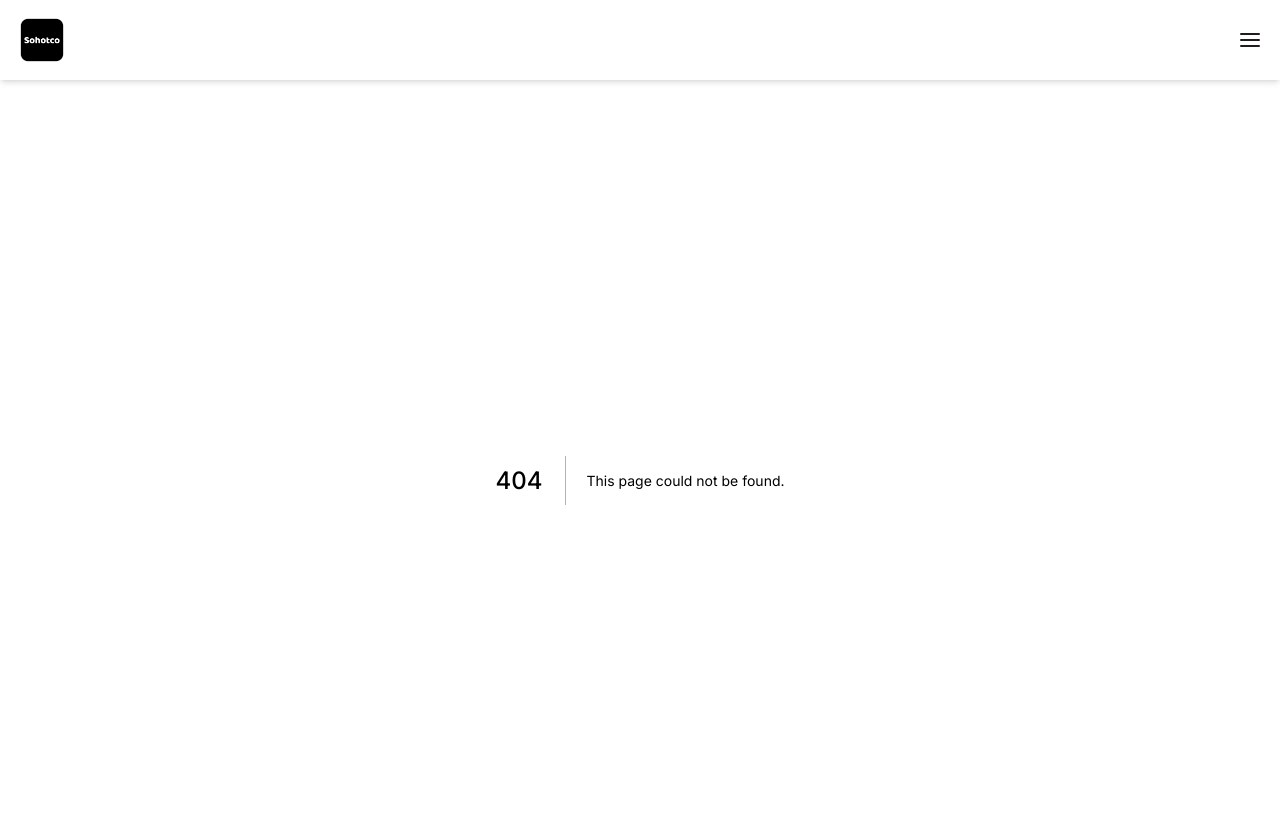
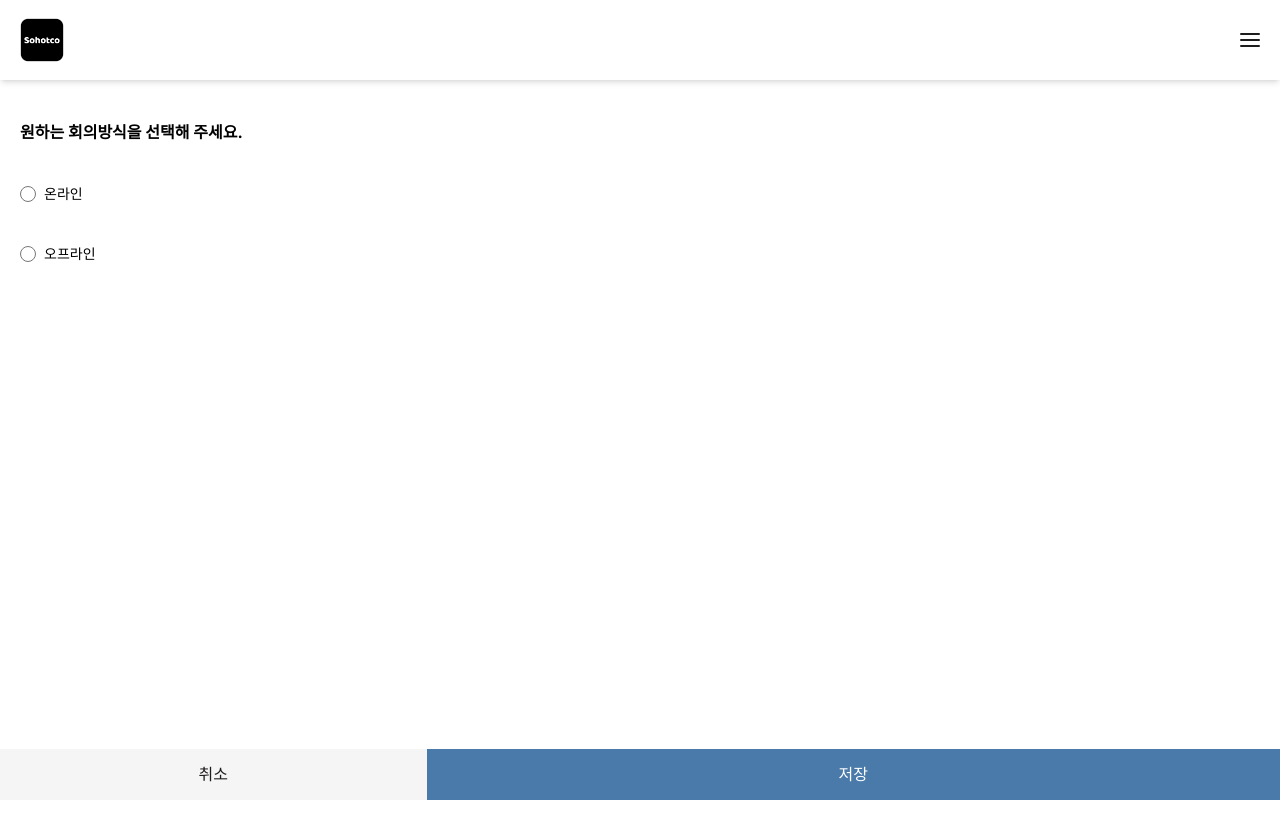
Before and after one commit to sohotco-people/sohotco-frontend, a Next.js app: page /user/meetingType in a window 1280 px wide. Before the commit this address had no page. Shown: the top 838 px of the page. After the commit the page ends 800 px from the top, so only its background shows below. Built offline with nearby package versions, Linux system fonts and the light colour scheme.

Commit message:
feat: 미팅방식 페이지

```diff
--- a/src/components/atoms/checkbox.tsx
+++ b/src/components/atoms/checkbox.tsx
@@ -1,15 +1,17 @@
+import { ChangeEventHandler } from "react"
 
 interface Props {
     value: string
     title: string
+    onChange: ChangeEventHandler
 }
 
-const CheckBox: React.FC<Props> = ({ value, title }) => {
+const CheckBox: React.FC<Props> = ({ value, title, onChange }) => {
     let id = `check-${value}`
 
     return (
-        <div className="flex items-center mb-1">
-            <input type="checkbox" id={id} value={value} className="w-4 h-4 text-blue-600 rounded focus:ring-blue-500" />
+        <div className="flex items-center mb-10">
+            <input type="checkbox" id={id} value={value} className="w-4 h-4 text-blue-600 rounded focus:ring-blue-500" onChange={onChange} />
             <label htmlFor={id} className="ml-2 text-sm font-medium">{title}</label>
         </div>
     )
--- a/src/components/atoms/radio.tsx
+++ b/src/components/atoms/radio.tsx
@@ -1,17 +1,19 @@
+import { ChangeEventHandler } from "react"
 
 interface Props {
     name: string
     value: string
     title: string
+    onChange: ChangeEventHandler
 }
 
-const Radio: React.FC<Props> = ({ name, title, value }) => {
+const Radio: React.FC<Props> = ({ name, title, value, onChange }) => {
 
     let id = `radio-${value}`
 
     return (
-        <div className="flex items-center mb-1">
-            <input type="radio" id={id} name={name} value={value} className="w-4 h-4 text-blue-600 rounded focus:ring-blue-500" />
+        <div className="flex items-center mb-10">
+            <input type="radio" id={id} name={name} value={value} className="w-4 h-4 text-blue-600 rounded focus:ring-blue-500" onChange={onChange} />
             <label htmlFor={id} className="ml-2 text-sm font-medium">{title}</label>
         </div>
     )
--- /dev/null
+++ b/src/components/molcules/locationChecks.tsx
@@ -0,0 +1,29 @@
+import CheckBox from "@atoms/checkbox"
+import { ChangeEventHandler } from "react"
+
+interface Props {
+    onChange: ChangeEventHandler
+}
+
+const LocationChecks: React.FC<Props> = ({ onChange }) => {
+
+    const location = [
+        { title: '강남', value: 'gn' },
+        { title: '마포', value: 'mp' },
+        { title: '서초', value: 'sc' },
+        { title: '관악', value: 'ga' },
+        { title: '가산디지털', value: 'gs' },
+        { title: '구로', value: 'gr' },
+        { title: '인천', value: 'ic' },
+        { title: '경기', value: 'gg' },
+        { title: '분당/판교', value: 'bd' },
+    ]
+
+    return (
+        <div className="grid grid-cols-2">
+            {location.map(obj => <CheckBox key={obj.value} value={obj.value} title={obj.title} onChange={onChange} />)}
+        </div>
+    )
+}
+
+export default LocationChecks
--- /dev/null
+++ b/src/components/molcules/meetingSystemRadios.tsx
@@ -0,0 +1,22 @@
+import Radio from "@atoms/radio"
+import React, { ChangeEvent, ChangeEventHandler } from "react"
+
+
+interface Props {
+    onChange: ChangeEventHandler
+}
+
+const MeetingSystemRadios: React.FC<Props> = ({ onChange }) => {
+    const meetingSystem = [
+        { title: '온라인', value: 'online' },
+        { title: '오프라인', value: 'offline' },
+    ]
+
+    return (
+        <div>
+            {meetingSystem.map(obj => <Radio key={obj.value} name={"onOff"} value={obj.value} title={obj.title} onChange={onChange} />)}
+        </div>
+    )
+}
+
+export default MeetingSystemRadios
--- a/src/components/organisms/modal.tsx
+++ b/src/components/organisms/modal.tsx
@@ -1,4 +1,5 @@
-import { MouseEventHandler } from "react"
+import SquareBtn from "@atoms/squareBtn"
+import { MouseEvent, MouseEventHandler } from "react"
 
 interface Props {
     show: boolean
@@ -14,15 +15,15 @@ interface Props {
 const Modal: React.FC<Props> = ({ show, type = 'alert', title, content, onConfirm, onCancel, confirmTxt = '확인', closeTxt = '나가기' }) => {
 
     const confirm = (
-        <div className="items-center px-4 py-3 grid grid-cols-2 gap-2">
-            <button className="px-4 py-2 bg-gray4 text-black font-medium rounded-md" onClick={onCancel}>{closeTxt}</button>
-            <button className="px-4 py-2 bg-primary1 text-white font-medium rounded-md" onClick={onConfirm}>{confirmTxt}</button>
+        <div className="grid grid-cols-2">
+            <SquareBtn type={"grey"} onClick={onCancel} children={"나가기"} />
+            <SquareBtn type={"point"} onClick={onConfirm} children={"확인"} />
         </div>
     )
 
     const alert = (
-        <div className="items-center px-4 py-3">
-            <button className="px-4 py-2 bg-primary1 text-white rounded-md w-full" onClick={onCancel}>{closeTxt}</button>
+        <div className="grid grid-cols-1">
+            <SquareBtn type={"point"} onClick={onCancel} children={"나가기"} />
         </div>
     )
 
@@ -32,16 +33,17 @@ const Modal: React.FC<Props> = ({ show, type = 'alert', title, content, onConfir
 
     return (
         <div className="fixed top-0 left-0 w-full h-full overflow-x-hidden overflow-y-auto">
-            <div className="absolute w-full h-full bg-gray-300 opacity-50"></div>
-            <div className="relative top-20 mx-auto p-5 border w-80 md:w-96 lg:w-96 shadow-lg rounded-md bg-white">
-                <button className="absolute top-5 right-5 w-6 h-6 bg-contain bg-center bg-no-repeat bg-[url('/images/x.png')]" onClick={onCancel}></button>
-                <div className="mt-3 text-center">
+            <div className="absolute w-full h-full bg-slate-700 opacity-50"></div>
+
+            <div className="relative top-24 mx-auto border-inherit w-[250px] rounded-2xl overflow-hidden bg-white">
+                <button className="absolute top-2.5 right-2.5 w-6 h-6 bg-contain bg-center bg-no-repeat bg-[url('/images/x.png')]" onClick={onCancel}></button>
+                <div className="px-5 py-[50px] text-center">
                     <h3 className="text-lg text-gray-900">{title}</h3>
-                    <div className="mt-3 px-7 py-3">
-                        <p className="text-sm text-gray-500">{content}</p>
+                    <div>
+                        <p className="whitespace-pre-line text-sm font-medium text-black-500">{content}</p>
                     </div>
-                    {type == 'confirm' ? confirm : alert}
                 </div>
+                {type == 'confirm' ? confirm : alert}
             </div>
         </div>
     )
--- /dev/null
+++ b/src/pages/user/meetingType/index.tsx
@@ -0,0 +1,84 @@
+import Layout from "@atoms/layout"
+import ButtonGroupPercent from "@molecules/buttonGroupPercent"
+import LocationChecks from "@molecules/locationChecks"
+import MeetingSystemRadios from "@molecules/meetingSystemRadios"
+import Modal from "@organisms/modal"
+import { ChangeEvent, useState } from "react"
+
+const UserMeetingType = () => {
+    const [meetType, setMeetType] = useState('')
+    const [location, setLocation] = useState<string[]>([])
+    const [modal, setModal] = useState(false)
+    const [modalTxt, setModalTxt] = useState('')
+
+    const handleRadios = (e: ChangeEvent) => {
+        const target = e.target as HTMLInputElement
+
+        let val = target.value
+        if (val == 'online') {
+            setLocation([])
+        }
+
+        setMeetType(val)
+    }
+
+    const handleChecks = (e: ChangeEvent) => {
+        const target = e.target as HTMLInputElement
+
+        if (target.checked) {
+            setLocation([
+                ...location, target.value
+            ])
+        } else {
+            setLocation(location.filter(l => l != target.value))
+        }
+
+    }
+
+    const save = () => {
+        let txt = null
+
+        if (meetType) {
+
+        } else {
+            txt = '회의 방식을 선택하세요.'
+        }
+
+        if (meetType && meetType == 'offline') {
+
+            if (location.length > 2) {
+                txt = '최대 2개까지 선택 가능합니다.'
+            }
+            if (location.length == 0) {
+                txt = '오프라인 위치를 선택하세요.'
+            }
+        }
+
+        if (txt) {
+            setModalTxt(txt)
+            setModal(true)
+        }
+    }
+
+    const cancel = () => {
+        console.log('cancel')
+    }
+
+    return (
+        <Layout>
+            <h1 className="font-bold mb-10">원하는 회의방식을 선택해 주세요.</h1>
+            <MeetingSystemRadios onChange={handleRadios} />
+            {meetType == 'offline' &&
+                <>
+                    <h1 className="font-bold mb-10">오프라인 위치를 선택해 주세요.</h1>
+                    <LocationChecks onChange={handleChecks} />
+                </>
+            }
+
+            <ButtonGroupPercent leftBtnClick={cancel} rightBtnClick={save} />
+            <Modal show={modal} content={modalTxt} onConfirm={() => { }} onCancel={() => { setModal(false) }} />
+        </ Layout>
+    )
+}
+
+export default UserMeetingType
```
